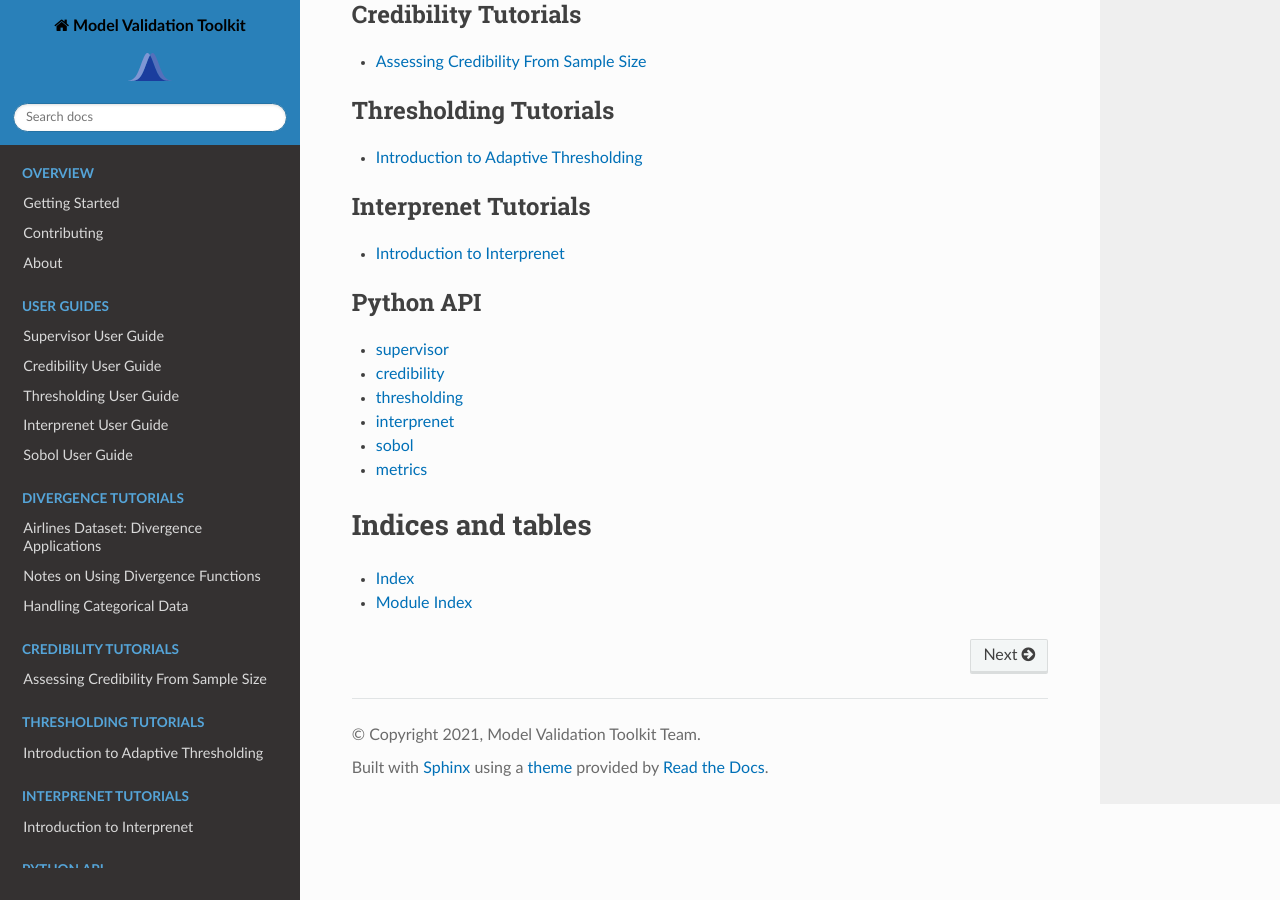
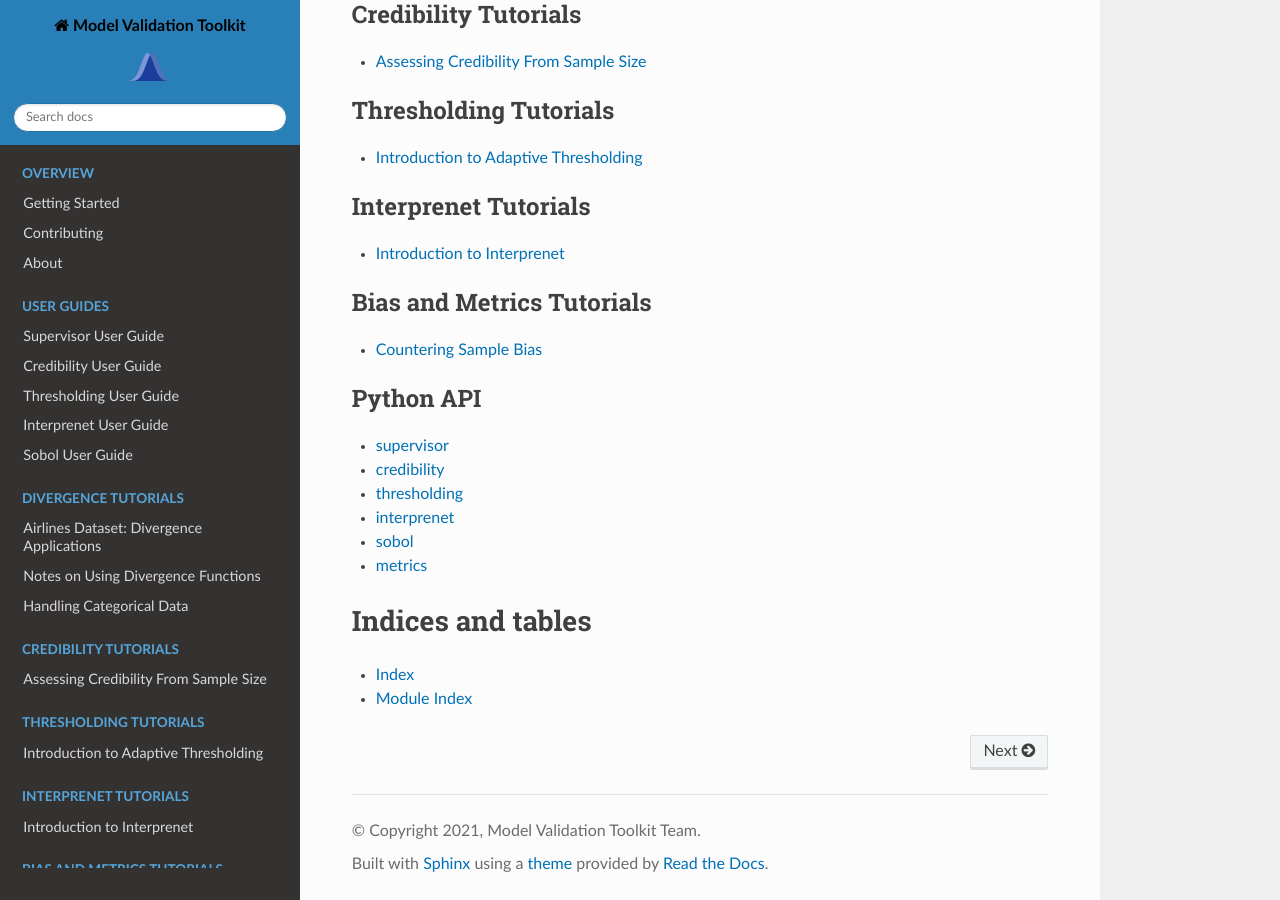
Before and after one commit to FINRAOS/model-validation-toolkit, a Sphinx documentation site: the page built from docs/index.rst, in a window 1280 px wide and 900 px high, scrolled down 686 px. Built offline with Sphinx 7.4.7 and the Read the Docs theme 2.0.0, drawn with Linux system fonts in a browser that asks for light colours.

Commit message:
condense lines

```diff
--- a/docs/index.rst
+++ b/docs/index.rst
@@ -54,6 +54,12 @@ The Model Validation Toolkit is a library for model validation, metaanalysis, an
 
 .. toctree::
     :maxdepth: 1
+    :caption: Bias and Metrics Tutorials
+
+    notebooks/metrics/CounteringSampleBias
+
+.. toctree::
+    :maxdepth: 1
     :caption: Python API
 
     supervisor
```
Also changed, not shown: docs/notebooks/metrics/CounteringSampleBias.ipynb.
